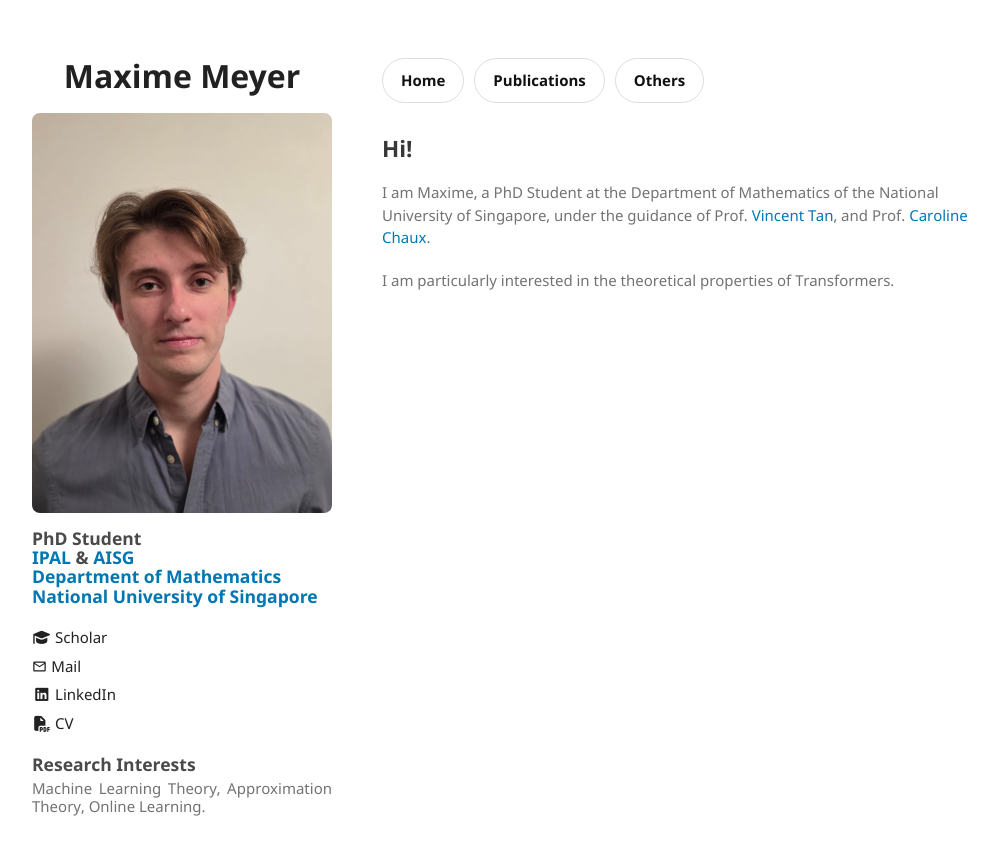
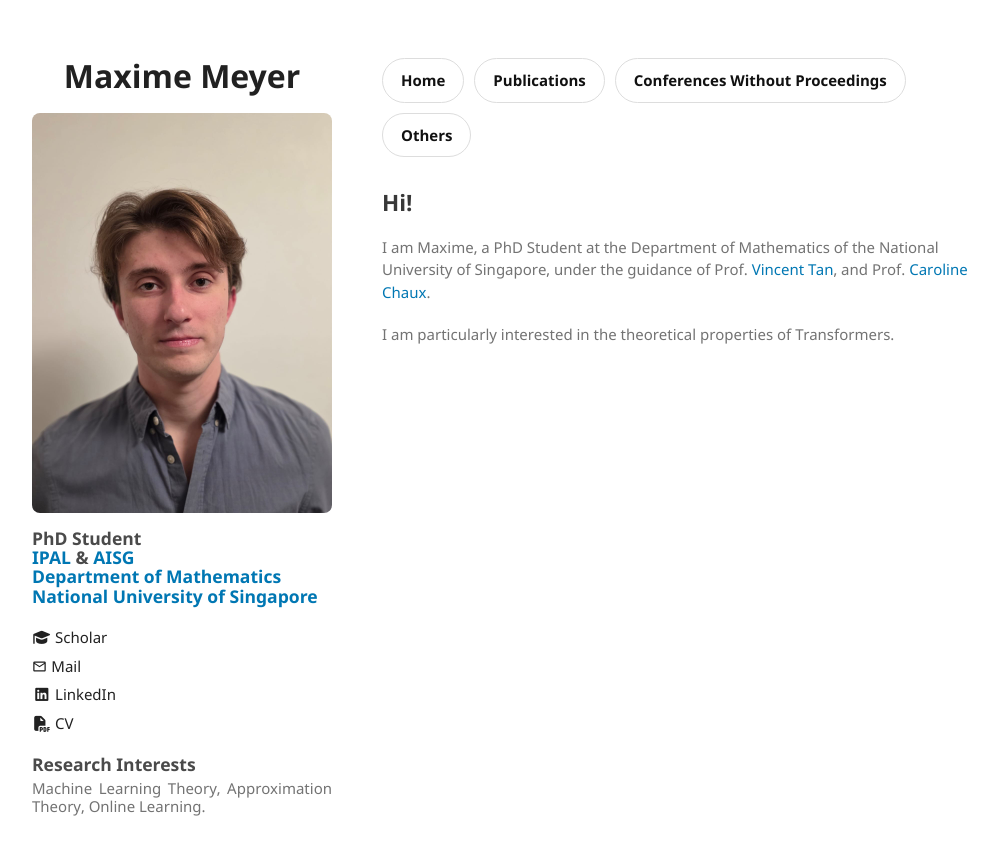
Before and after one commit to meyermaxime/meyermaxime.github.io, a Jekyll site: the page built from home.html, in a window 1280 px wide. Shown: the top 855 px of the page, without its empty margins (128-1126 px from the left). Built offline with Jekyll 4.4.1, drawn with Linux system fonts in a browser that asks for light colours.

Commit message:
Update default.html

```diff
--- a/_layouts/default.html
+++ b/_layouts/default.html
@@ -147,6 +147,7 @@ Machine Learning Theory, Approximation Theory, Online Learning.
   <nav class="topnav">
     <a href="{{ '/home.html' | relative_url }}">Home</a>
     <a href="{{ '/publications.html' | relative_url }}">Publications</a>
+	<a href="{{ '/conferences.html' | relative_url }}">Conferences Without Proceedings</a>
     <a href="{{ '/others.html' | relative_url }}">Others</a>
   </nav>
 
```
